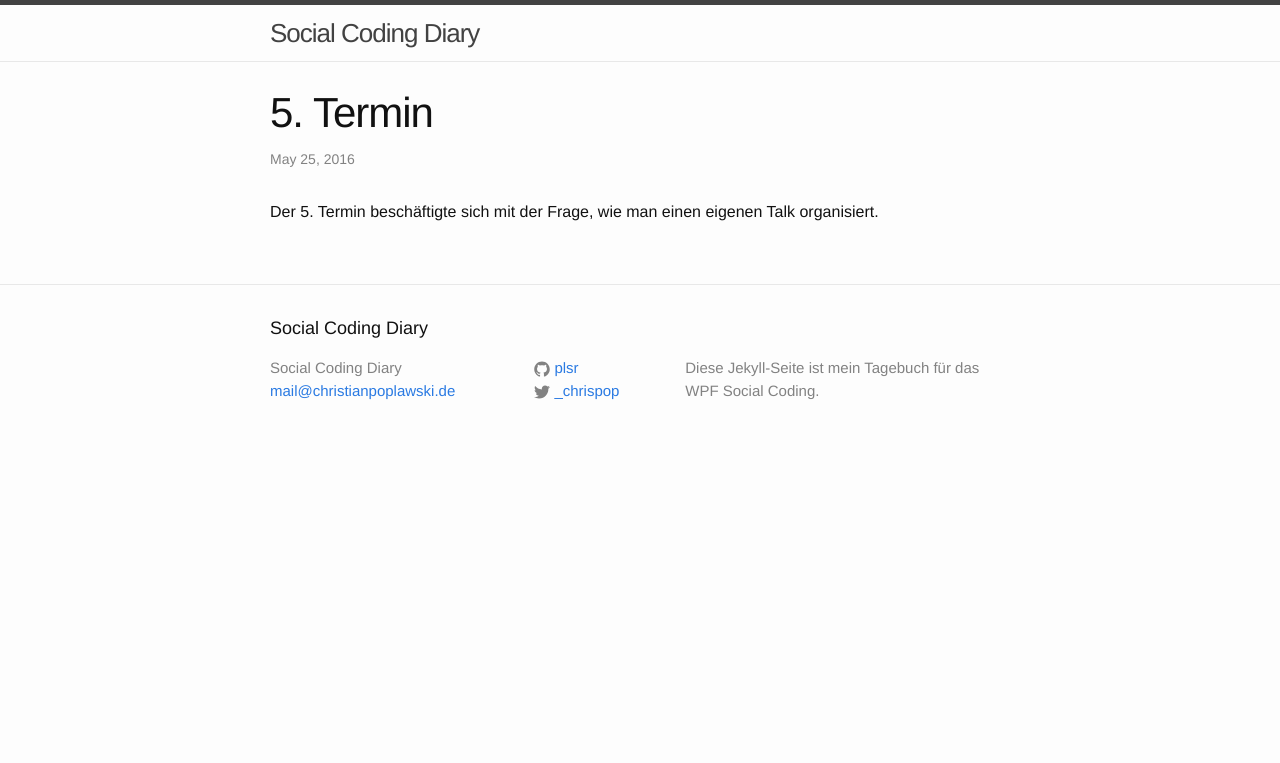
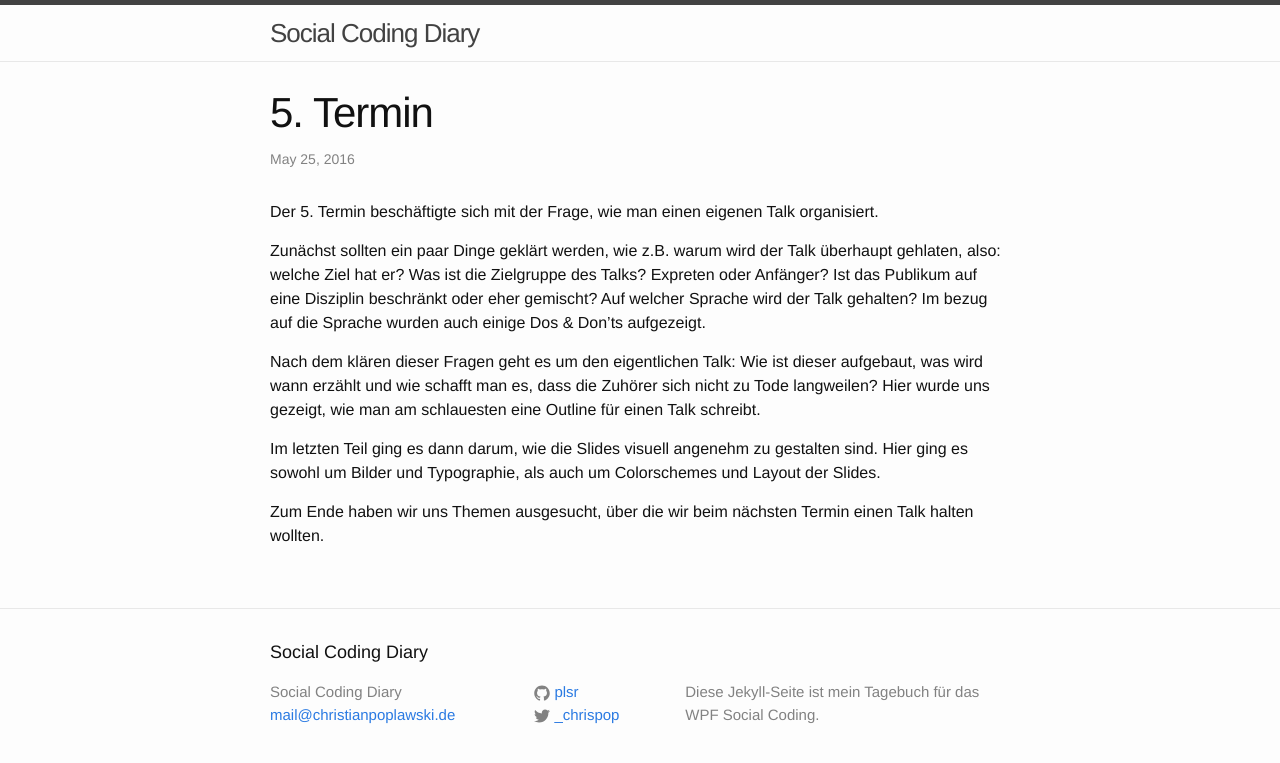
Before and after one commit to Plsr/social-coding-diary, a Jekyll site: the page built from _posts/2016-05-25-Termin-5.md, in a window 1280 px wide. Shown: the top 763 px of the page. Built offline with Jekyll 4.4.1, drawn with Linux system fonts in a browser that asks for light colours.

Commit message:
Finished Termin 5

```diff
--- a/_posts/2016-05-25-Termin-5.md
+++ b/_posts/2016-05-25-Termin-5.md
@@ -6,3 +6,11 @@ categories: log
 ---
 
 Der 5. Termin beschäftigte sich mit der Frage, wie man einen eigenen Talk organisiert.
+
+Zunächst sollten ein paar Dinge geklärt werden, wie z.B. warum wird der Talk überhaupt gehlaten, also: welche Ziel hat er? Was ist die Zielgruppe des Talks? Expreten oder Anfänger? Ist das Publikum auf eine Disziplin beschränkt oder eher gemischt? Auf welcher Sprache wird der Talk gehalten? Im bezug auf die Sprache wurden auch einige Dos & Don'ts aufgezeigt.
+
+Nach dem klären dieser Fragen geht es um den eigentlichen Talk: Wie ist dieser aufgebaut, was wird wann erzählt und wie schafft man es, dass die Zuhörer sich nicht zu Tode langweilen? Hier wurde uns gezeigt, wie man am schlauesten eine Outline für einen Talk schreibt.
+
+Im letzten Teil ging es dann darum, wie die Slides visuell angenehm zu gestalten sind. Hier ging es sowohl um Bilder und Typographie, als auch um Colorschemes und Layout der Slides.
+
+Zum Ende haben wir uns Themen ausgesucht, über die wir beim nächsten Termin einen Talk halten wollten.
```
